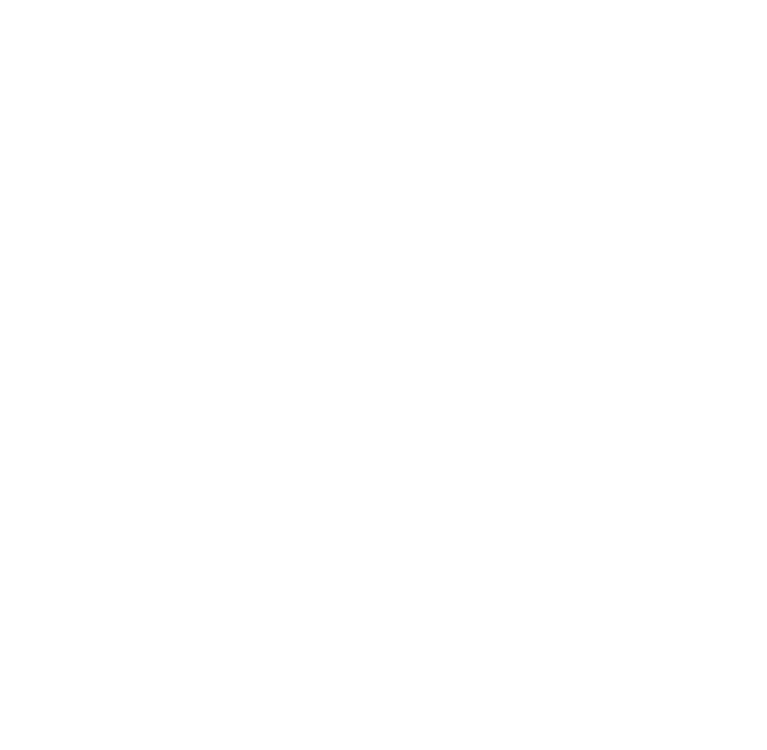
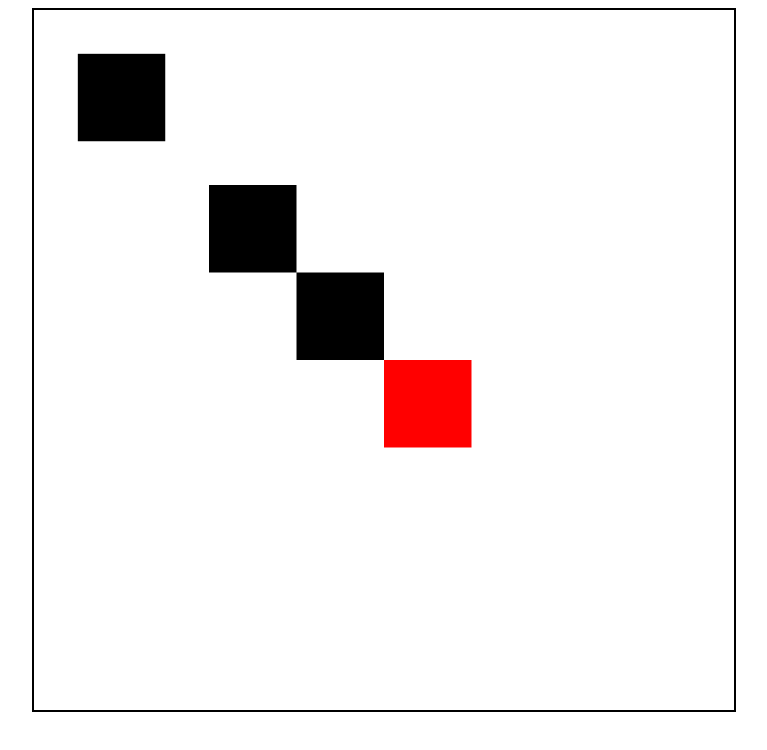
Before and after one commit to thursdaycurry/lecture_drawer_JS_nomad, a plain HTML site: page meme-maker/index.html in a window 1280 px wide. Shown: the whole page, without its empty margins (256-1023 px from the left). Drawn offline with Linux system fonts and the light colour scheme.

Commit message:
learn how to deal with path in Canvas API

```diff
--- /dev/null
+++ b/meme-maker/app.js
@@ -0,0 +1,17 @@
+const canvas = document.querySelector("canvas");
+const ctx = canvas.getContext("2d"); //brush
+
+canvas.width = 800;
+canvas.height = 800;
+
+// Path = Layer
+// Path1
+ctx.rect(50, 50, 100, 100);
+ctx.rect(200, 200, 100, 100);
+ctx.rect(300, 300, 100, 100);
+ctx.fill();
+
+ctx.beginPath();
+ctx.rect(400, 400, 100, 100);
+ctx.fillStyle = 'red';
+ctx.fill();
--- a/index.html
+++ b/meme-maker/index.html
@@ -5,8 +5,12 @@
     <meta http-equiv="X-UA-Compatible" content="IE=edge">
     <meta name="viewport" content="width=device-width, initial-scale=1.0">
     <title>Meme Maker</title>
+    <link rel="stylesheet" href="styles.css">
 </head>
 <body>
+    <!-- window of canvas api  -->
     <canvas></canvas>
+
+    <script src="app.js"></script>
 </body>
 </html>
--- /dev/null
+++ b/meme-maker/styles.css
@@ -0,0 +1,11 @@
+canvas {
+    width: 700px;
+    height: 700px;
+    border: 2px solid black;
+}
+
+body {
+    display: flex;
+    justify-content: center;
+    align-items: center;
+}
```
Also changed, not shown: app.js (deleted), styles.css (deleted), 2 other files.
